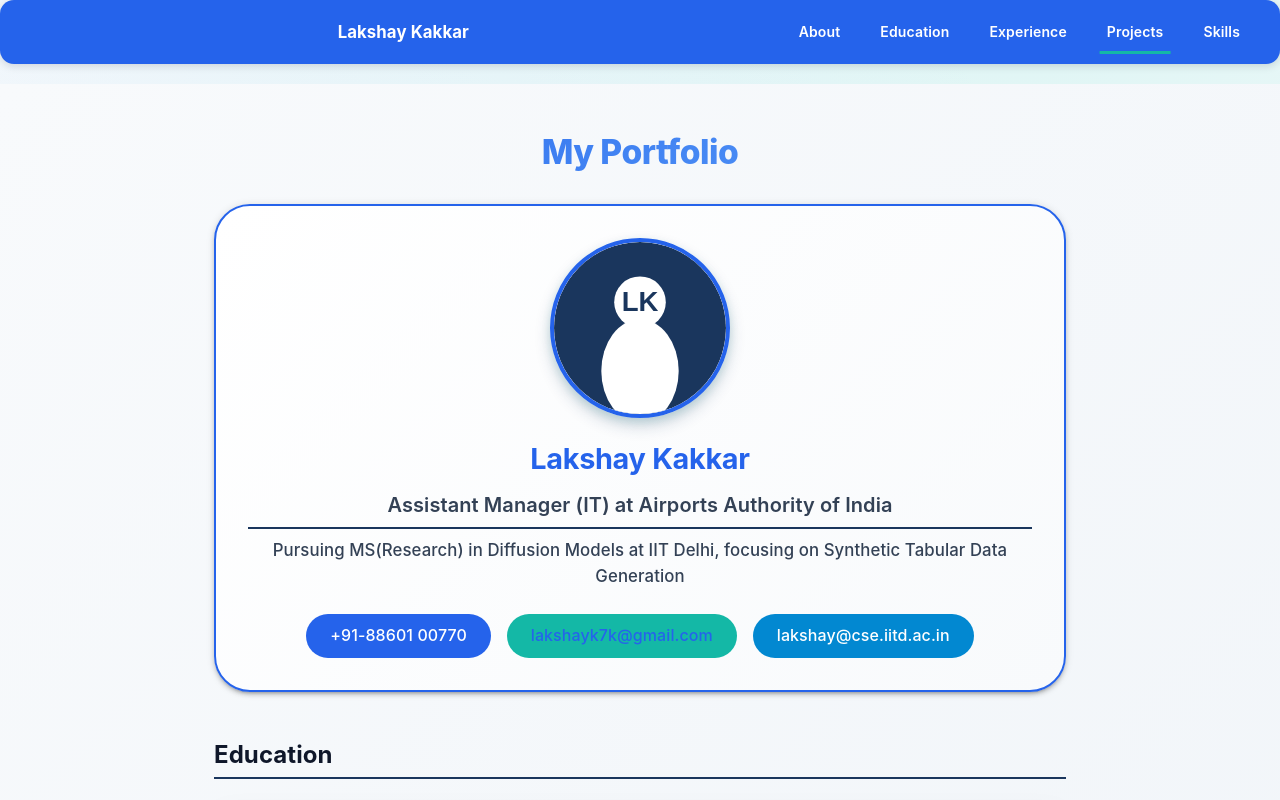
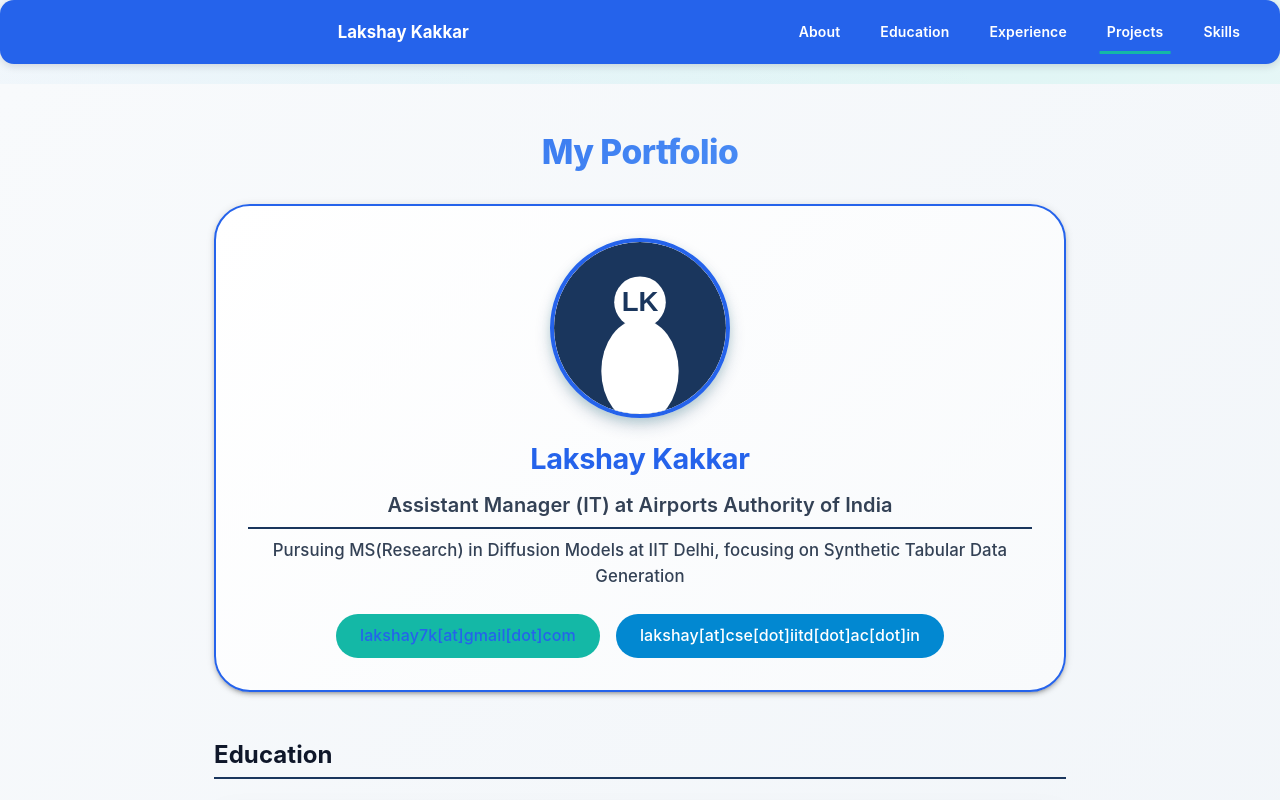
Before and after one commit to lakshaykakkar/lakshaykakkar.github.io, a React (Create React App) app in the folder my-portfolio/: page / in a window 1280 px wide. Shown: the top 800 px of the page. Built offline with nearby package versions, Linux system fonts and the light colour scheme.

Commit message:
Obfuscate email addresses in Header component
Updated email addresses to obfuscate for privacy.

```diff
--- a/my-portfolio/src/components/Header.tsx
+++ b/my-portfolio/src/components/Header.tsx
@@ -92,23 +92,6 @@
             sx={{
               px: 3,
               py: 1,
-              bgcolor: 'primary.main',
-              color: 'white',
-              borderRadius: 2,
-              fontWeight: 500,
-              transition: 'all 0.3s ease',
-              '&:hover': {
-                bgcolor: 'primary.dark',
-                transform: 'scale(1.05)',
-              },
-            }}
-          >
-            +91-88601 00770
-          </Box>
-          <Box
-            sx={{
-              px: 3,
-              py: 1,
               bgcolor: 'secondary.main',
               color: 'primary.main',
               borderRadius: 2,
@@ -120,7 +103,7 @@
               },
             }}
           >
-            lakshayk7k@gmail.com
+            lakshay7k[at]gmail[dot]com
           </Box>
           <Box
             sx={{
@@ -137,7 +120,7 @@
               },
             }}
           >
-            lakshay@cse.iitd.ac.in
+            lakshay[at]cse[dot]iitd[dot]ac[dot]in
           </Box>
         </Box>
       </Paper>
```
